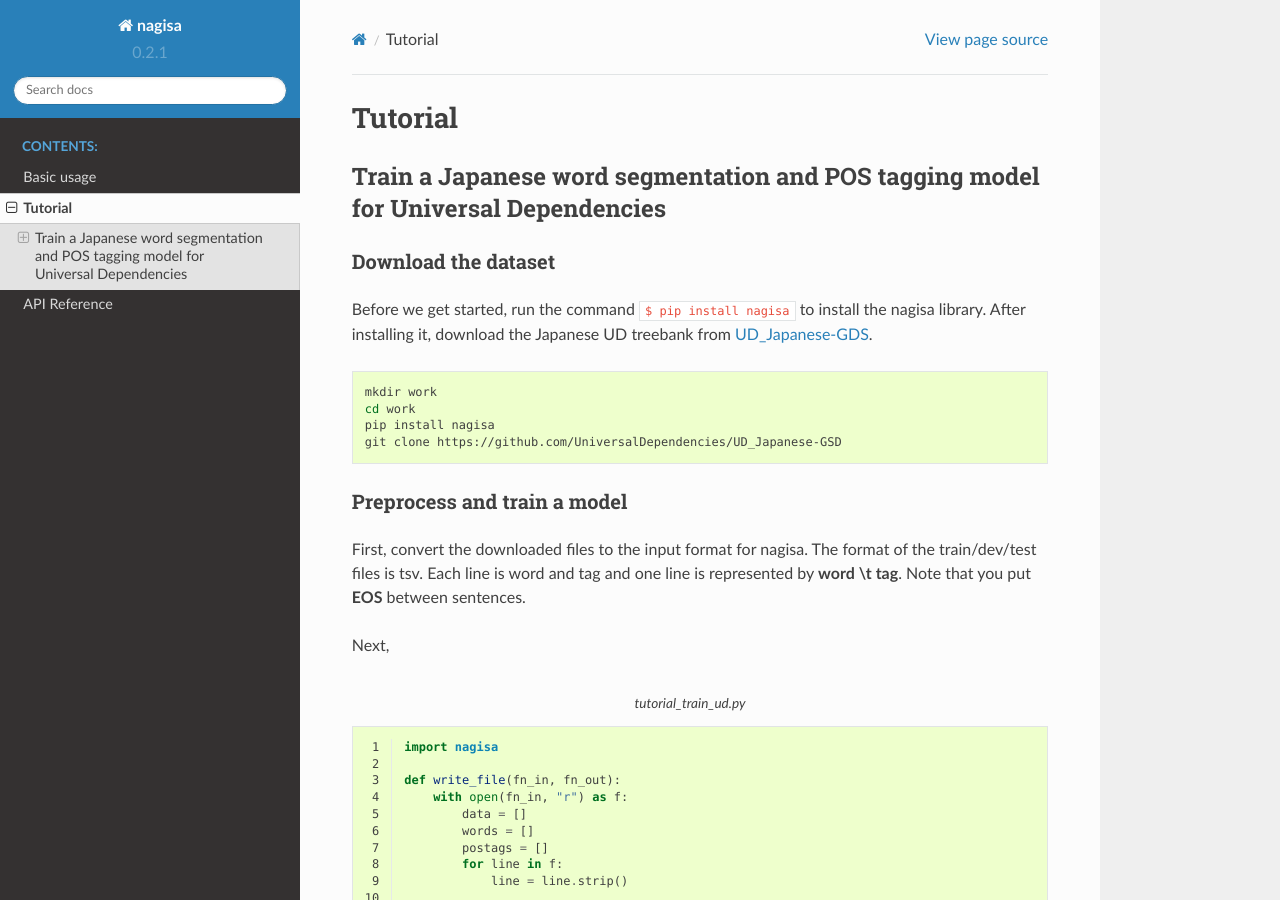
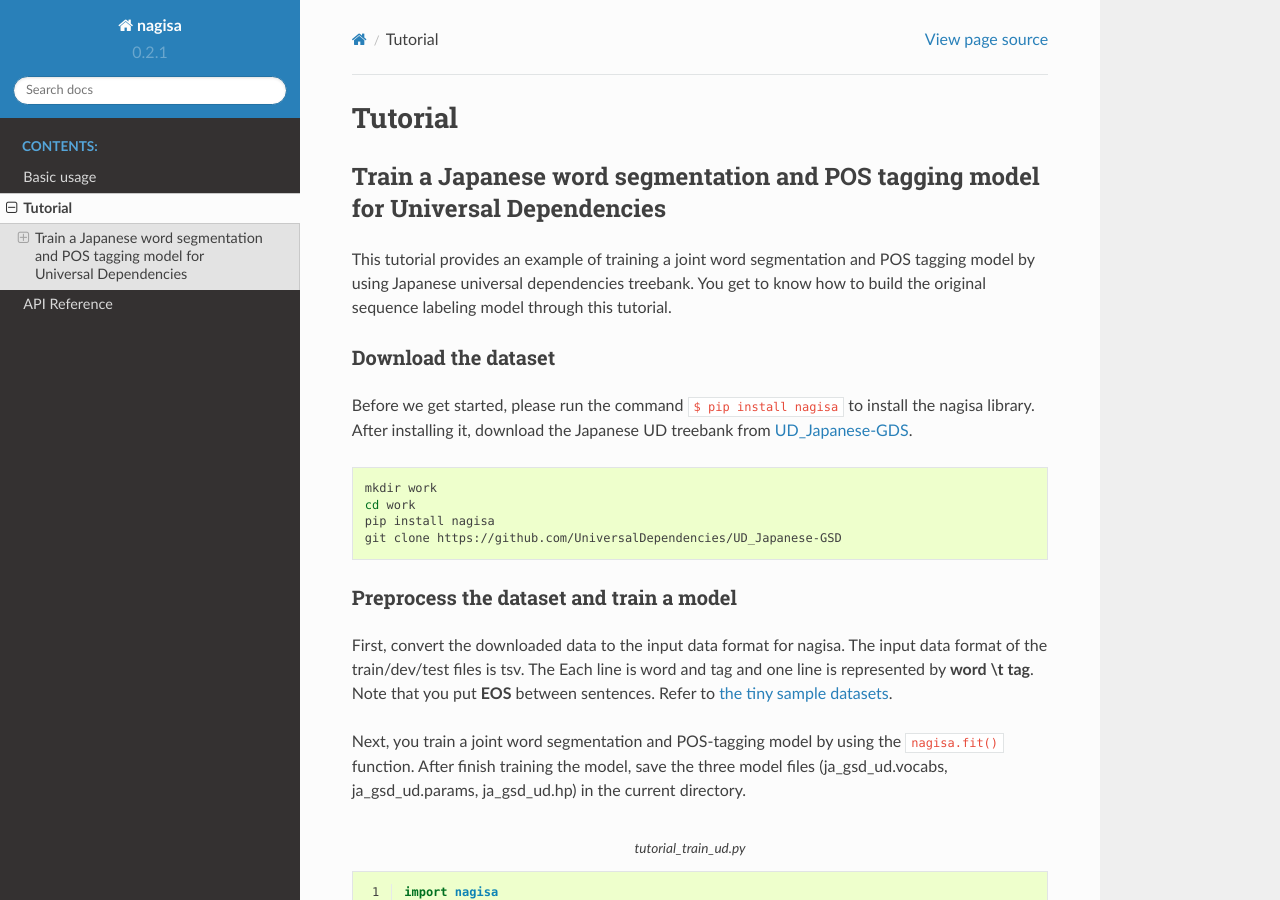
Before and after one commit to taishi-i/nagisa, a Sphinx documentation site: the page built from docs/tutorial.rst, in a window 1280 px wide and 900 px high. Built offline with Sphinx 7.4.7 and the Read the Docs theme 2.0.0, drawn with Linux system fonts in a browser that asks for light colours; some of the changed text lies outside the part shown.

Commit message:
update tutorial in document

```diff
--- a/docs/tutorial_error_analysis_ud.py
+++ b/docs/examples/tutorial_error_analysis_ud.py
@@ -27,31 +27,18 @@
     return X, Y
 
 
-if __name__ == "__main__":
-
-    fn_out_test = "ja_gsd_ud.test"
-    test_X, test_Y = load_file(fn_out_test)
-
-    ud_tagger = nagisa.Tagger(vocabs='ja_gsd_ud.vocabs',
-                              params='ja_gsd_ud.params',
-                              hp='ja_gsd_ud.hp')
-
-
+def create_confusion_matrix(tagger, X, Y):
     true_cm = []
     pred_cm = []
     label2id = {}
-
-    for i in range(len(test_X)):
-        words = test_X[i]
-        true_tags = test_Y[i]
-
-        # decoding
-        pred_tags = ud_tagger.decode(words)
+    for i in range(len(X)):
+        words = X[i]
+        true_tags = Y[i]
+        pred_tags = tagger.decode(words) # decoding
 
         if true_tags != pred_tags:
-            for word, true_tag, pred_tag in zip(words, true_tags, pred_tags):
+            for true_tag, pred_tag in zip(true_tags, pred_tags):
                 if true_tag != pred_tag:
-
                     if true_tag not in label2id:
                         label2id[true_tag] = len(label2id)
 
@@ -61,8 +48,21 @@
                     true_cm.append(label2id[true_tag])
                     pred_cm.append(label2id[pred_tag])
 
+    cm = confusion_matrix(true_cm, pred_cm)
+    labels = list(label2id.keys())
+    cm_labeled = pd.DataFrame(cm, columns=labels, index=labels)
+    return cm_labeled
 
-    labels = list(label2id.keys())
-    cm = confusion_matrix(true_cm, pred_cm)
-    cm_labeled = pd.DataFrame(cm, columns=labels, index=labels)
+
+if __name__ == "__main__":
+    # load the testset
+    test_X, test_Y = load_file("ja_gsd_ud.test")
+
+    # build the tagger for UD
+    ud_tagger = nagisa.Tagger(vocabs='ja_gsd_ud.vocabs',
+                              params='ja_gsd_ud.params',
+                              hp='ja_gsd_ud.hp')
+
+    # create a confusion matrix if tagger make a mistake in prediction.
+    cm_labeled = create_confusion_matrix(ud_tagger, test_X, test_Y)
     print(cm_labeled)
--- a/docs/tutorial.rst
+++ b/docs/tutorial.rst
@@ -5,11 +5,14 @@
 Train a Japanese word segmentation and POS tagging model for Universal Dependencies
 ===================================================================================
 
+This tutorial provides an example of training a joint word segmentation and POS tagging model by using Japanese universal dependencies treebank.
+You get to know how to build the original sequence labeling model through this tutorial.
+
 Download the dataset
----------------------------
+--------------------
 
 Before we get started,
-run the command ``$ pip install nagisa`` to install the nagisa library.
+please run the command ``$ pip install nagisa`` to install the nagisa library.
 After installing it, download the Japanese UD treebank from UD_Japanese-GDS_.
 
 .. _UD_Japanese-GDS: https://github.com/UniversalDependencies/UD_Japanese-GSD
@@ -21,24 +24,24 @@
     pip install nagisa
     git clone https://github.com/UniversalDependencies/UD_Japanese-GSD
 
+Preprocess the dataset and train a model
+----------------------------------------
 
-Preprocess and train a model
------------------------------
+First, convert the downloaded data to the input data format for nagisa.
+The input data format of the train/dev/test files is tsv.
+The Each line is word and tag and one line is represented by **word \\t tag**.
+Note that you put **EOS** between sentences.
+Refer to `the tiny sample datasets <https://github.com/taishi-i/nagisa/tree/master/nagisa/data/sample_datasets>`_.
 
-First, convert the downloaded files to the input format for nagisa.
-The format of the train/dev/test files is tsv.
-Each line is word and tag and one line is represented by **word \\t tag**.
-Note that you put **EOS** between sentences.
+Next, you train a joint word segmentation and POS-tagging model by using the ``nagisa.fit()`` function. After finish training the model, save the three model files (ja_gsd_ud.vocabs, ja_gsd_ud.params, ja_gsd_ud.hp) in the current directory.
 
-Next,
-
-.. literalinclude:: tutorial_train_ud.py
+.. literalinclude:: examples/tutorial_train_ud.py
     :caption: tutorial_train_ud.py
     :name: tutorial_train_ud.py
     :language: python
-    :emphasize-lines: 51-52
     :linenos:
 
+This is a log of the training process.
 
 .. code-block:: python
 
@@ -87,27 +90,33 @@
     9    	0.025	2.122	1.475	93.78   	91.63   	94.09   	91.40
     10   	0.012	1.985	1.434	93.55   	91.39   	94.09   	91.40
 
-
-
 Predict
 -------
 
-After finish training,
-save the three model files (ja_gsd_ud.vocabs, ja_gsd_ud.params, ja_gsd_ud.hp) in the current directory.
+You can build the tagger only by loading the three trained model files (ja_gsd_ud.vocabs, ja_gsd_ud.params, ja_gsd_ud.hp) to set arguments in ``nagisa.Tagger()``.
 
-.. literalinclude:: tutorial_predict_ud.py
+.. literalinclude:: examples/tutorial_predict_ud.py
     :caption: tutorial_predict_ud.py
     :name: tutorial_predict_ud.py
     :language: python
     :linenos:
 
-
 Error analysis
 --------------
 
+By checking a confusion matrix,
+you can see what the model is wrong with.
+The code shows how to create a confusion matrix by comparing the predicted tags with the gold-standard tags.
 
-.. literalinclude:: tutorial_error_analysis_ud.py
+.. literalinclude:: examples/tutorial_error_analysis_ud.py
+    :caption: tutorial_error_analysis_ud.py
+    :name: tutorial_error_analysis_ud
+    :language: python
+    :linenos:
 
+This is a confusion matrix if tagger make a mistake in prediction.
+This confusion matrix shows that the tagger often mistakes "NOUN" for "PROPN"
+in this UD_Japanese-GDS dataset.
 
 .. code-block:: python
 
```
Also changed, not shown: README.md (+1 -1 lines), docs/basic_usage.rst (+11 -2 lines), docs/index.rst (+9 -6 lines), docs/examples/tutorial_predict_ud.py (renamed from docs/tutorial_predict_ud.py), docs/examples/tutorial_train_ud.py (renamed from docs/tutorial_train_ud.py).
